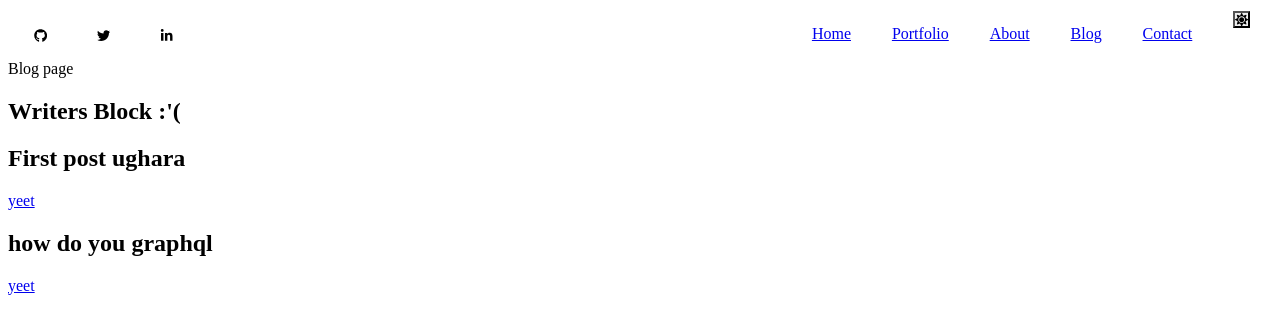
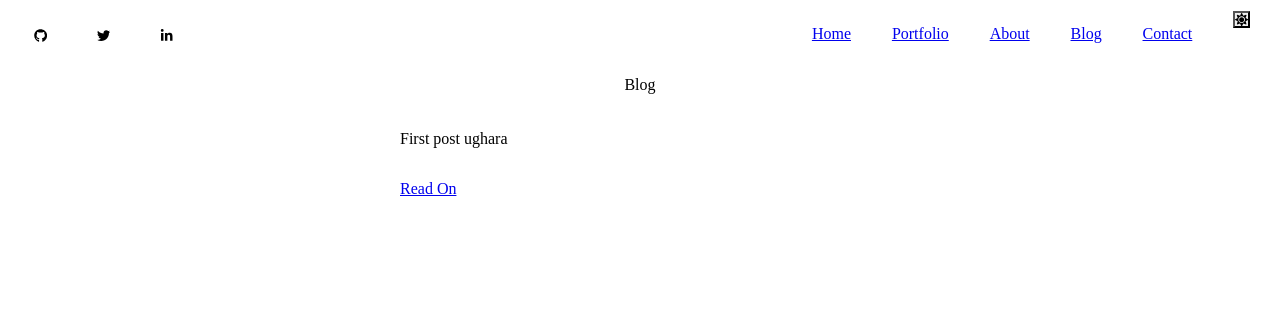
Before and after one commit to donovangg/portfolio, a Gatsby site: page /blog in a window 1280 px wide. Built offline with nearby package versions, Linux system fonts and the light colour scheme; Gatsby itself is replaced by a stand-in of ours.

Commit message:
add layout for blog home page

```diff
--- a/src/blog-posts/how-do-you.md
+++ /dev/null
@@ -1,10 +0,0 @@
----
-title: how do you graphql
-date: 2021-01-03T00:00:00+00:00
-thumb: "../images/anicharadb.png"
-category: blog
-slug: second-post
----
-
-## sdfasfdsa
-AnicharaDB is a search page to look up ssasas
--- a/src/pages/blog/index.js
+++ b/src/pages/blog/index.js
@@ -1,31 +1,35 @@
-import React from 'react'
-import { graphql, Link } from 'gatsby'
-import Layout from '../../components/Layout'
+import React from "react"
+import { graphql, Link } from "gatsby"
+import Layout from "../../components/Layout"
 import { Flex, Text, Box, IconButton } from "@chakra-ui/react"
 
-export default function Blog( {data} ) {
+export default function Blog({ data }) {
   console.log(data)
   const blogPosts = data.allMarkdownRemark.nodes
   return (
     <Layout>
-            Blog page
-            <h2>Writers Block :'(</h2>
-            {blogPosts.map((blog) => (
-              <div>
-                <h2>{blog.frontmatter.title}</h2>
+      <Box height="95vh">
+        <Flex flexDir="column" width="90%" m="auto" justifyContent="center">
+        <Text fontSize="8xl" textAlign="center">Blog</Text>
+        <Flex border="2px" justifyContent="center" alignItems="center" flexDir="column">
+        {blogPosts.map(blog => (
+          <Flex flexDir="column" boxShadow="md" p={4} minW="30rem">
+            <Text fontSize="4xl">{blog.frontmatter.title}</Text>
             <Link to={blog.frontmatter.slug}>
-                <Text>yeet</Text>
+              <Text>Read On</Text>
             </Link>
-                </div>
+          </Flex>
         ))}
-
+        </Flex>
+        </Flex>
+      </Box>
     </Layout>
   )
 }
 
 export const query = graphql`
   query MyQuery {
-    allMarkdownRemark(filter: {frontmatter: {category: {eq: "blog"}}}) {
+    allMarkdownRemark(filter: { frontmatter: { category: { eq: "blog" } } }) {
       nodes {
         frontmatter {
           slug
@@ -34,5 +38,4 @@ query MyQuery {
       }
     }
   }
-
-`;
+`
```
Lines whose indentation alone changed are shown as unchanged.
